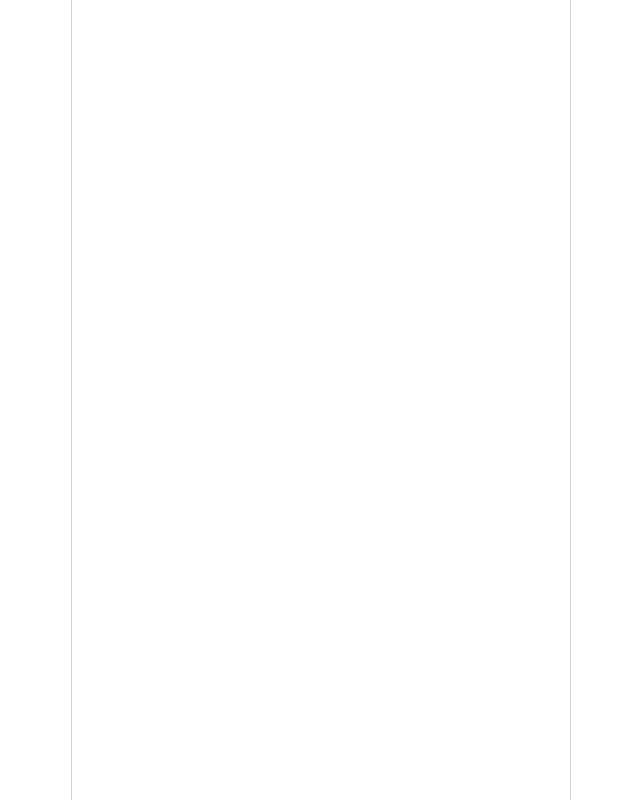
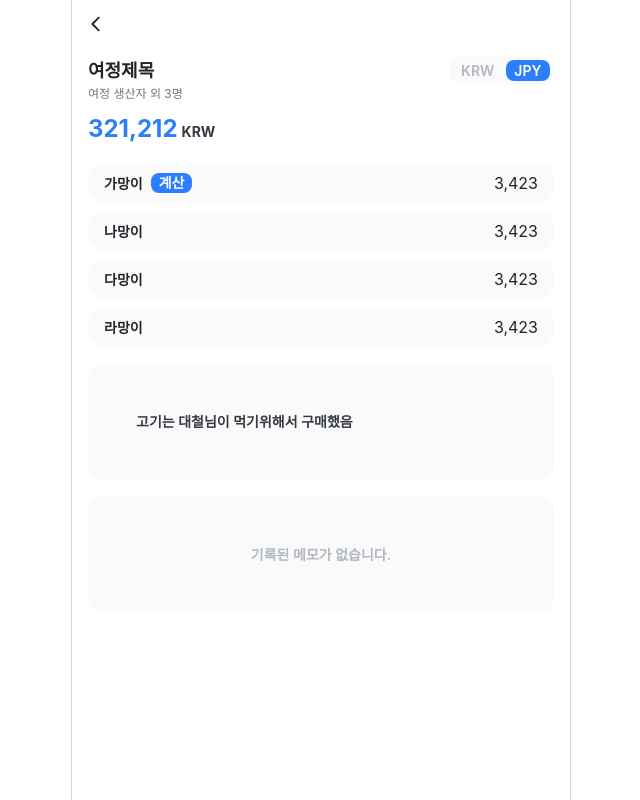
Before and after one commit to paytogether-official/paytogether-web, a React (Create React App) app: page /journey/-1/expense-setting in a window 1280 px wide. Before the commit this address had no page. Shown: the whole page, without its empty margins (319-959 px from the left). Built offline with nearby package versions, Linux system fonts and the light colour scheme; a web font is replaced by a local one.

Commit message:
정산 상세 마크업 중

```diff
--- a/src/App.tsx
+++ b/src/App.tsx
@@ -10,6 +10,7 @@ import { Join } from "./pages/Join";
 import { Journey } from "./pages/Journey";
 import { ExpenseSetting } from "./pages/ExpenseSetting";
 import { Navigate } from "react-router-dom";
+import { JourneyExpense } from "./pages/JourneyExpense";
 
 function App() {
   return (
@@ -21,6 +22,10 @@ function App() {
         <Route path="/history" element={<History />} />
         <Route path="/journey" element={<Navigate to="/journey/-1" />} />
         <Route path="/journey/:id" element={<Journey />} />
+        <Route
+          path="/journey/:id/:journeyExpenseId"
+          element={<JourneyExpense />}
+        />
         <Route path="/journey/expense-setting" element={<ExpenseSetting />} />
       </Routes>
     </div>
--- a/src/components/Header.tsx
+++ b/src/components/Header.tsx
@@ -5,7 +5,7 @@ import "./Header.scss";
 export type HeaderType = "back" | "menu";
 
 interface Props {
-  title: string;
+  title?: string;
   leftType?: HeaderType;
   onClickLeft?: () => void;
 }
--- /dev/null
+++ b/src/pages/JourneyExpense.tsx
@@ -0,0 +1,78 @@
+import React from "react";
+import { Header } from "../components/Header";
+import { useNavigate, useParams } from "react-router-dom";
+import { ToggleSwitch } from "../components/ToggleSwitch";
+
+export const JourneyExpense = () => {
+  const navigate = useNavigate();
+
+  const { id, journeyExpenseId } = useParams<{
+    id: string;
+    journeyExpenseId: string;
+  }>();
+
+  return (
+    <div className="journey-expense">
+      <Header
+        leftType="back"
+        onClickLeft={() => {
+          navigate(`/journey/${id}`); // 여정 페이지로 돌아가기
+        }}
+      />
+      <div className="flex justify-between items-center mt-2">
+        <div className="text-[18px] font-bold">여정제목</div>
+        <ToggleSwitch
+          options={[
+            { label: "KRW", value: "KRW" },
+            { label: "JPY", value: "JPY" }
+          ]}
+          value="JPY"
+          onChange={() => {}}
+        />
+      </div>
+      <div className="text-[12px] text-[#6D7582] mb-2">여정 생산자 외 3명</div>
+      <div className="mb-3">
+        <span className="text-[24px] font-bold text-[#2C7EFF] mr-1">
+          321,212
+        </span>
+        <span className="text-[14px] font-bold text-[#343942]">KRW</span>
+      </div>
+
+      <div className="flex flex-col gap-2 mb-3">
+        <div className="journey-add-expense__user">
+          <div className="flex gap-2">
+            <span className="journey-add-expense__user-name">가망이</span>
+            <span className="journey-add-expense__calculate-badge">계산</span>
+          </div>
+          <div className="journey-add-expense__user-amount">3,423</div>
+        </div>
+        <div className="journey-add-expense__user">
+          <div className="flex gap-2">
+            <span className="journey-add-expense__user-name">나망이</span>
+          </div>
+          <div className="journey-add-expense__user-amount">3,423</div>
+        </div>
+        <div className="journey-add-expense__user">
+          <div className="flex gap-2">
+            <span className="journey-add-expense__user-name">다망이</span>
+          </div>
+          <div className="journey-add-expense__user-amount">3,423</div>
+        </div>
+        <div className="journey-add-expense__user">
+          <div className="flex gap-2">
+            <span className="journey-add-expense__user-name">라망이</span>
+          </div>
+          <div className="journey-add-expense__user-amount">3,423</div>
+        </div>
+      </div>
+
+      <div className="rounded-2xl bg-[#FAFAFB] flex items-center p-5 text-[14px] text-[#343942] font-semibold mb-3">
+        고기는 대철님이 먹기위해서 구매했음
+      </div>
+
+      <div className="rounded-2xl bg-[#FAFAFB] flex justify-center items-center p-5 text-[14px] text-[#B1B8C0] font-semibold mb-3">
+        기록된 메모가 없습니다.
+      </div>
+    </div>
+  );
+};
--- a/src/pages/JourneyExpenseList.tsx
+++ b/src/pages/JourneyExpenseList.tsx
@@ -5,8 +5,12 @@ import { Tab, Tabs } from "react-bootstrap";
 import { FaCaretDown } from "react-icons/fa";
 import { SortBottomSheet } from "../components/bottomSheets/SortBottomSheet";
 import { ReactComponent as ShotCutIcon } from "../assets/svg/shotcut.svg";
+import { useNavigate, useParams } from "react-router-dom";
 
 export const JourneyExpenseList = () => {
+  const { id } = useParams<{ id: string }>();
+  const navigate = useNavigate();
+
   const [tab, setTab] = React.useState("ALL");
   const [showSortModal, setShowSortModal] = React.useState(false);
 
@@ -55,7 +59,12 @@ export const JourneyExpenseList = () => {
       </div>
 
       <div className="text-[12px] font-semibold mb-2">4월 13일</div>
-      <div className="py-2 px-3 rounded-2xl bg-[#FAFAFB] mb-2">
+      <div
+        className="py-2 px-3 rounded-2xl bg-[#FAFAFB] mb-2 cursor-pointer"
+        onClick={() => {
+          navigate(`/journey/${id}/1`);
+        }}
+      >
         <div className="flex justify-between items-center">
           <div>
             <div className="flex items-center">
```
